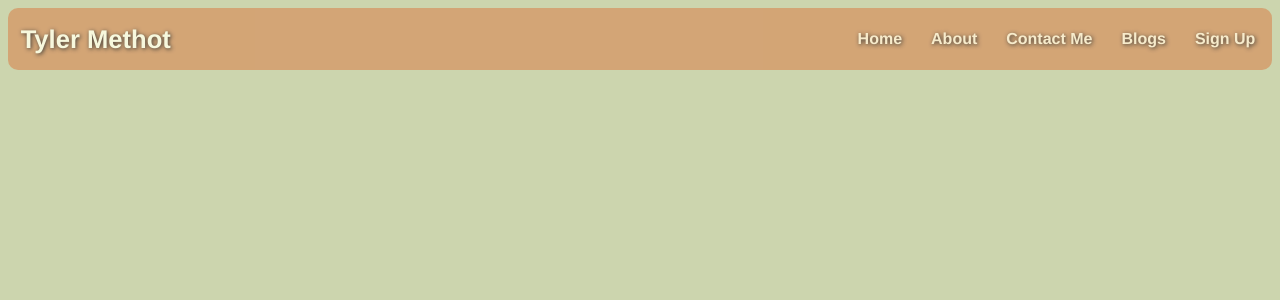
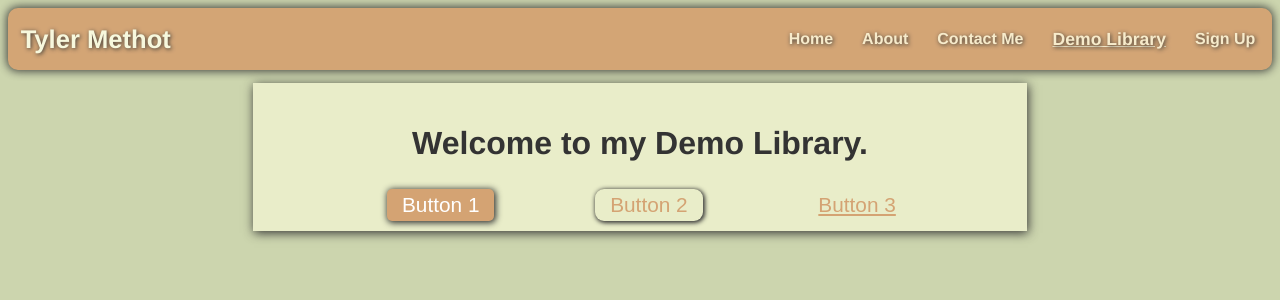
Before and after one commit to TMethot01/tmethot01.github.io, a React (Create React App) app: page /demo in a window 1280 px wide. Shown: the top 300 px of the page. Built offline with nearby package versions, Linux system fonts and the light colour scheme.

Commit message:
Changed a bunch of stuff

```diff
--- a/src/App.js
+++ b/src/App.js
@@ -32,7 +32,7 @@ import { BrowserRouter as Router, Routes, Route }
 	from 'react-router-dom';
 import Home from './pages';
 import About from './pages/about';
-import Blogs from './pages/blogs';
+import Demo from './pages/demo';
 import SignUp from './pages/signup';
 import Contact from './pages/contact';
 
@@ -44,7 +44,7 @@ function App() {
 				<Route exact path='/' element={<Home />} />
 				<Route path='/about' element={<About />} />
 				<Route path='/contact' element={<Contact />} />
-				<Route path='/blogs' element={<Blogs />} />
+				<Route path='/demo' element={<Demo />} />
 				<Route path='/sign-up' element={<SignUp />} />
 			</Routes>
 		</Router>
--- a/src/components/Navbar/index.js
+++ b/src/components/Navbar/index.js
@@ -46,8 +46,8 @@ const Navbar = () => {
         <NavLink to="/contact" className="link">
           Contact Me
         </NavLink>
-        <NavLink to="/blogs" className="link">
-          Blogs
+        <NavLink to="/demo" className="link">
+          Demo Library
         </NavLink>
         <NavLink to="/sign-up"  className="link">
           Sign Up
--- a/src/components/Navbar/navbar.css
+++ b/src/components/Navbar/navbar.css
@@ -8,6 +8,7 @@
     position: sticky;
     top: 3px;
     opacity: 95%;
+    box-shadow:0px 0px 10px 1px var(--text-color);
 }
 
 #right-nav {
@@ -46,6 +47,7 @@
 
 .link:active {
     color: var(--text-color);
+    text-shadow: none;
 }
 
 .link.active:not(.home-link) {
--- a/src/pages/about.css
+++ b/src/pages/about.css
@@ -9,25 +9,28 @@
     flex-direction: column;
     align-content: center;
     color: var(--text-color);
-    height: 100vh; /* not mobile friendly */
-    border-radius: 10px;
+    /*height: 100vh;  not mobile friendly */
+    border-radius: 0px;
     background-color: var(--secondary-background-color);
     opacity: 1;
-    width: 90%;
+    width: 60%;
     justify-content: flex-start;
+    box-shadow:1px 2px 10px 0px var(--text-color);
+    line-height: 1.5;
 }
 
 h1 {
     text-align: center;
     opacity: 1;
     font-weight: bold;
+    letter-spacing: -2%;
 }
 
 #intro-wrapper {
     display: flex;
     justify-content: center;
     flex-direction: column;
-    width: 80%;
+    width: 75%;
     align-items: center;
     align-self: center;
 }
@@ -35,4 +38,5 @@ h1 {
 .intro {
     color: var(--text-color);
     font-size: 120%;
+    width: 30em;
 }
--- a/src/pages/blogs.js
+++ /dev/null
@@ -1,10 +0,0 @@
-
-import React from 'react';
-
-const Blogs = () => {
-    return (
-        <h1>I'm not much of a writer so no blog here.</h1>
-    );
-};
-
-export default Blogs;
--- /dev/null
+++ b/src/pages/demo.css
@@ -0,0 +1,60 @@
+#demo-wrapper {
+    display: flex;
+    justify-content: center;
+    padding: 1%;
+}
+
+#demo {
+    color: var(--text-color);
+    /*height: 100vh;  not mobile friendly */
+    border-radius: 0px;
+    background-color: var(--secondary-background-color);
+    opacity: 1;
+    width: 60%;
+    justify-content: flex-start;
+    box-shadow:1px 2px 10px 0px var(--text-color);
+    line-height: 1.5;
+    padding: 15px;
+}
+
+#button-well-1 {
+    display: flex;
+    justify-content: space-evenly;
+
+}
+
+.button-1 {
+    background-color: var(--primary-color);
+    color: white;
+    border-radius: 5px;
+    border: none;
+    box-shadow: 1px 1px 6px 1px var(--text-color);
+    font-size: 130%;
+    width: 120%;
+    height:120%;
+}
+
+.button-2 {
+    background-color: var(--secondary-background-color);
+    color: var(--primary-color);
+    border-radius: 9px;
+    border: none;
+    box-shadow: 1px 1px 4px 1px var(--text-color);
+    font-size: 130%;
+    width: 120%;
+    height:120%;
+}
+
+.button-2:hover {
+    box-shadow: none;
+}
+
+.button-3 {
+    border: none;
+    background-color: var(--secondary-background-color);
+    text-decoration: underline;
+    color: var(--primary-color);
+    font-size: 130%;
+    width: 120%;
+    height:120%;
+}
--- /dev/null
+++ b/src/pages/demo.js
@@ -0,0 +1,19 @@
+import "./demo.css";
+import React from 'react';
+
+const Demo = () => {
+    return (
+        <div id="demo-wrapper">
+            <div id="demo">
+                <h1>Welcome to my Demo Library.</h1>
+                <div id="button-well-1">
+                    <span><button className="button-1">Button 1</button></span>
+                    <span><button className="button-2">Button 2</button></span>
+                    <span><button className="button-3">Button 3</button></span>
+                </div>
+            </div>
+        </div>
+    );
+};
+
+export default Demo;
```
